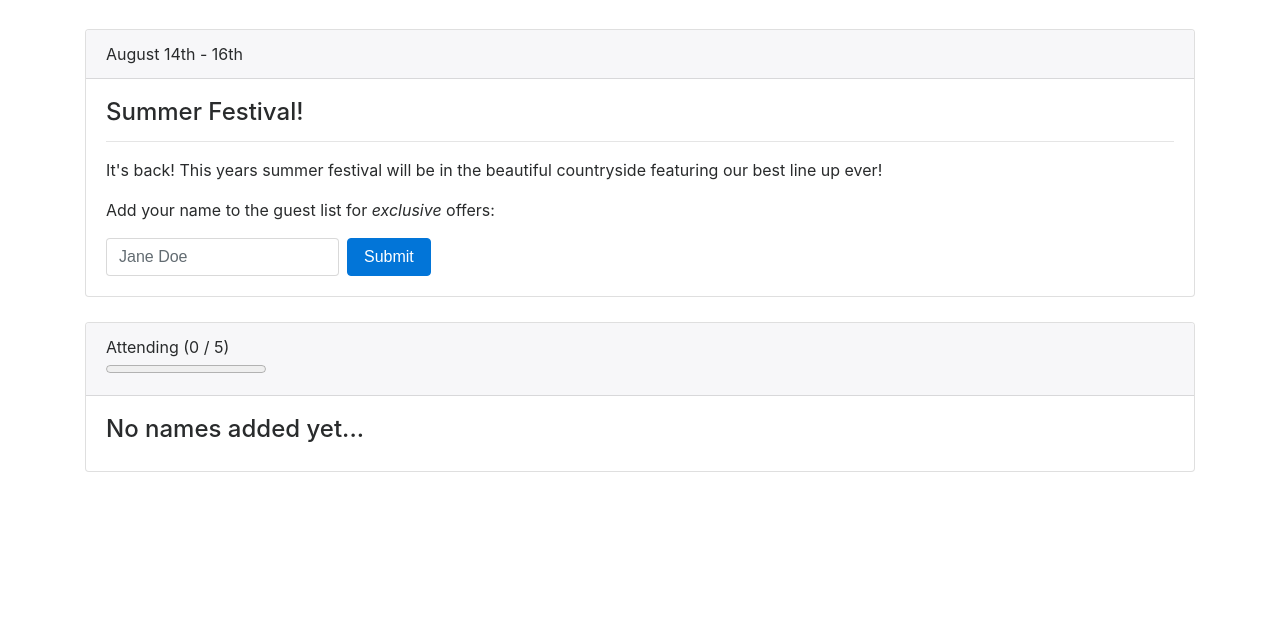
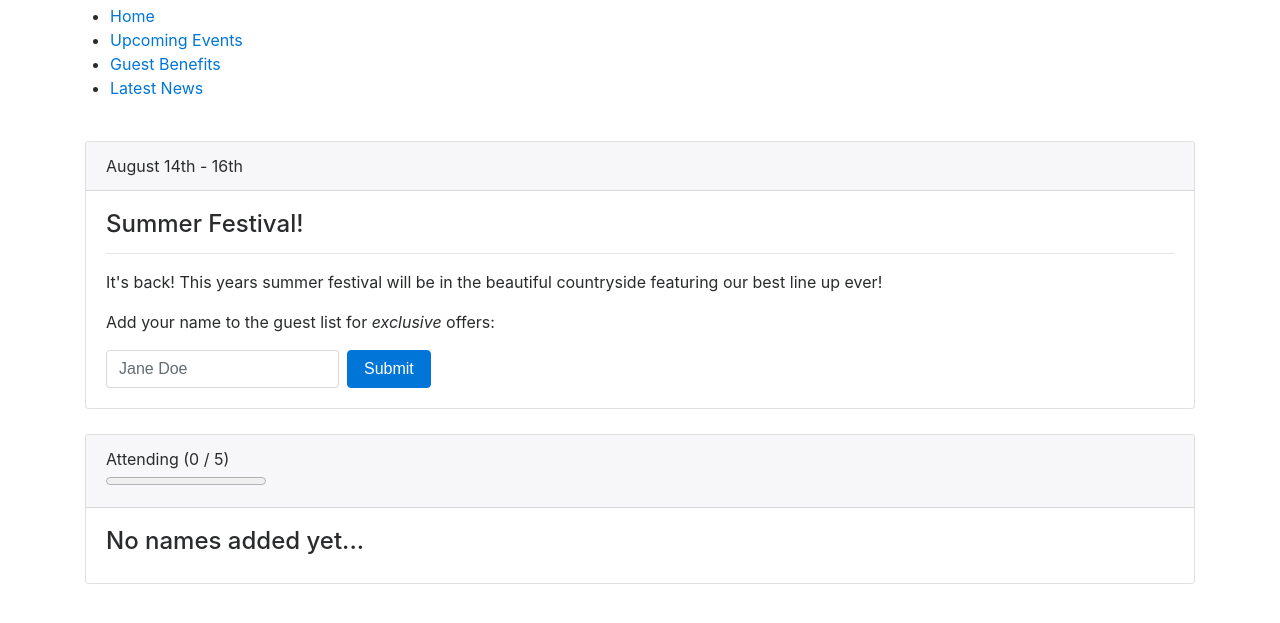
Before and after one commit to sahilmob/vue-guest-list, a plain HTML site: page index.html in a window 1280 px wide. Shown: the part 73-696 px from the top of the page. Drawn offline with nearby package versions, Linux system fonts and the light colour scheme.

Commit message:
Add navigation link to the seconde Vue instance and render it in the navigation section

```diff
--- a/app.js
+++ b/app.js
@@ -41,7 +41,29 @@ new Vue({
 new Vue({
     el: '#navigation',
     data: {
-        appName: 'Guest List'
+        appName: 'Guest List',
+        navLinks: [
+            {
+                name: 'Home',
+                id: 1,
+                url: 'https://google.com'
+            },
+            {
+                name: 'Upcoming Events',
+                id: 2,
+                url: 'https://amazon.com'
+            },
+            {
+                name: 'Guest Benefits',
+                id: 3,
+                url: 'https://ebay.com'
+            },
+            {
+                name: 'Latest News',
+                id: 4,
+                url: 'https://facebook.com'
+            },
+        ]
     }
 
 });
--- a/index.html
+++ b/index.html
@@ -21,6 +21,15 @@
       <div class="row">
         <div class="col-sm-12 text-center">
           <h1>{{appName}}</h1>
+        </div>
+        <div>
+          <ul>
+            <template v-for="navLink in navLinks">
+              <li>
+                <a :href="navLink.url">{{navLink.name}}</a>
+              </li>
+            </template>
+          </ul>
         </div>
       </div>
     </div>
```
